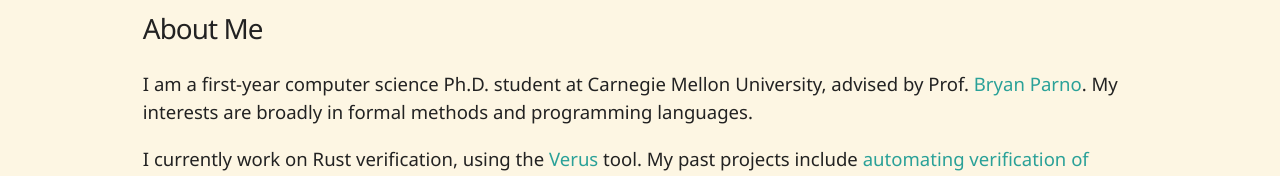
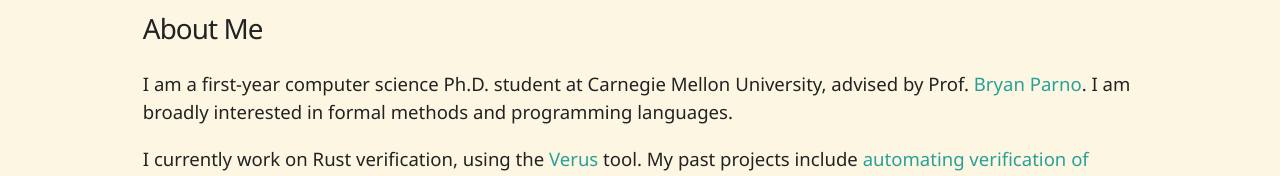
Before and after one commit to elanortang/elanortang.github.io, a plain HTML site: page index.html in a window 1280 px wide. Shown: the part 272-448 px from the top of the page. Drawn offline with nearby package versions, Linux system fonts and the light colour scheme; some packages are replaced by stand-ins of ours.

Commit message:
change phrasing

```diff
--- a/index.html
+++ b/index.html
@@ -43,7 +43,7 @@
       <h4>About Me</h4>
       <p>
         I am a first-year computer science Ph.D. student at Carnegie Mellon University, advised by Prof. <a href="https://www.andrew.cmu.edu/user/bparno/" target = "_blank">Bryan Parno</a>.
-        My interests are broadly in formal methods and programming languages.
+        I am broadly interested in formal methods and programming languages.
       </p>
       <p>
         I currently work on Rust verification, using the <a href="https://github.com/verus-lang/verus" target="_blank">Verus</a> tool.
```
